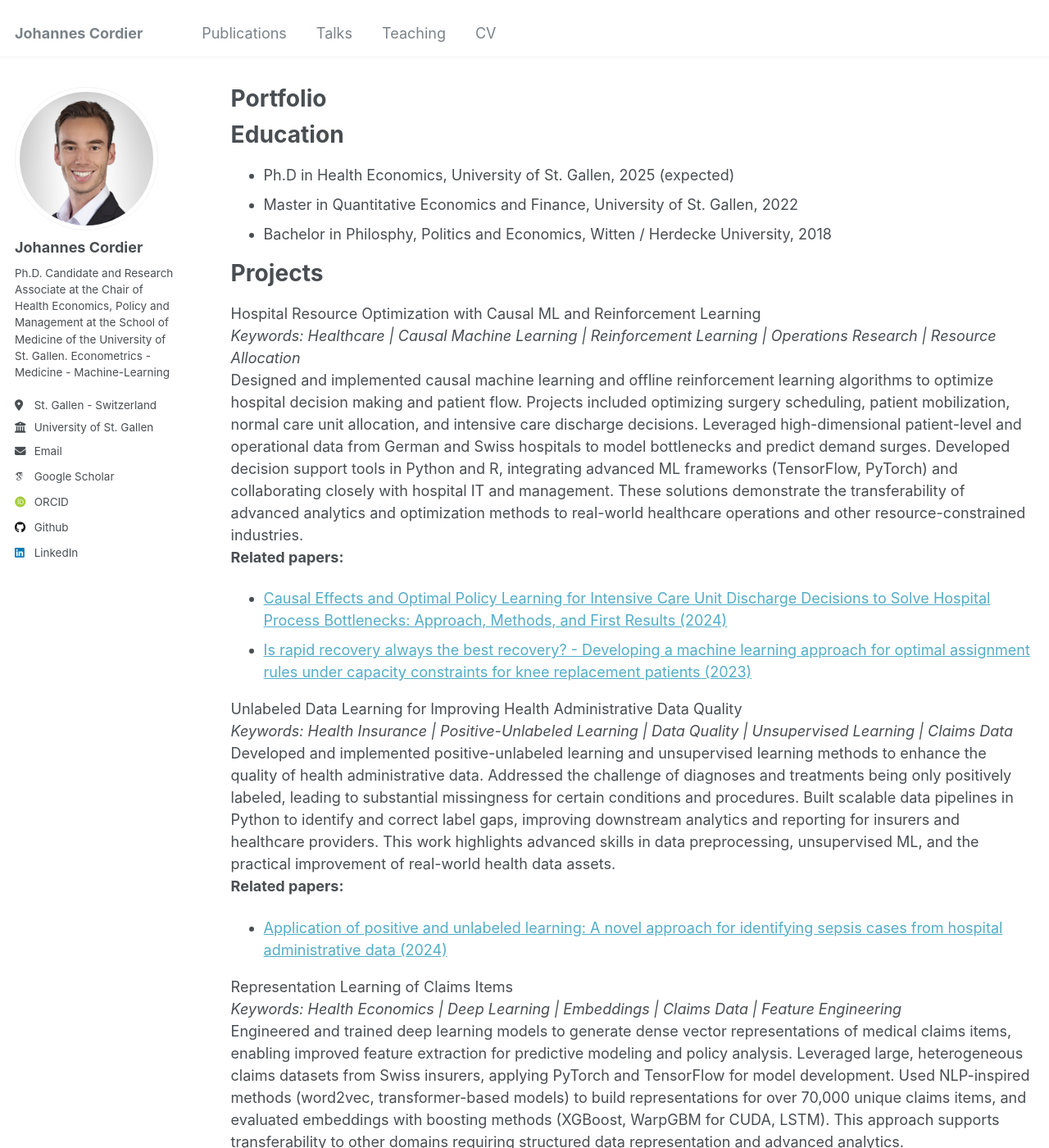
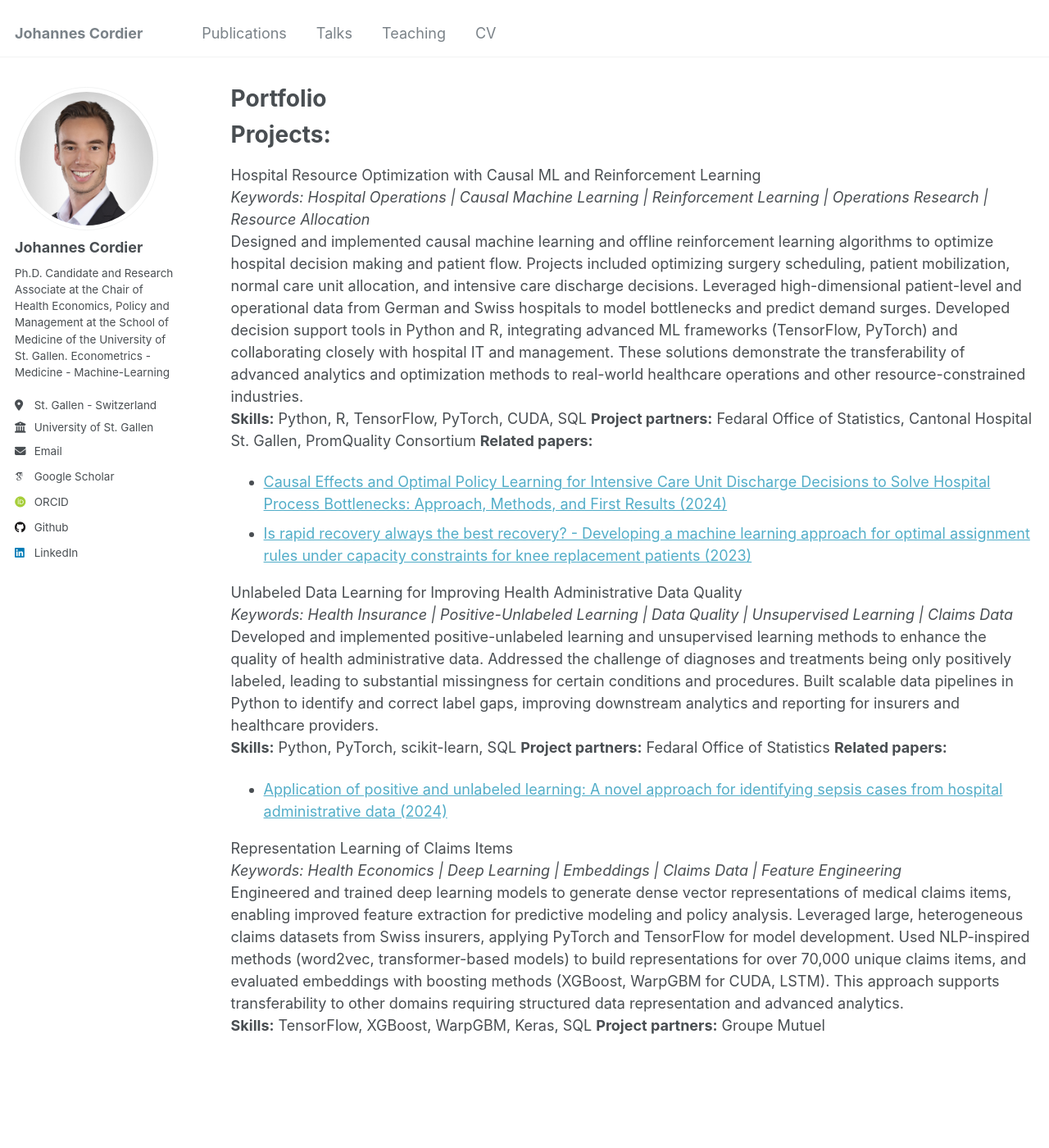
Before and after one commit to johannescordier/johannescordier.github.io, a Jekyll site: the page built from _pages/cv.md, in a window 1280 px wide and 1400 px high. Shown: the whole window at 82% size. Built offline with Jekyll 4.4.1, drawn with Linux system fonts in a browser that asks for light colours; some web fonts are replaced; some of the changed text lies outside the part shown.

Commit message:
Update cv.md

```diff
--- a/_pages/cv.md
+++ b/_pages/cv.md
@@ -9,30 +9,28 @@ redirect_from:
 
 {% include base_path %}
 
-Education
-======
-* Ph.D in Health Economics, University of St. Gallen, 2025 (expected)
-* Master in Quantitative Economics and Finance, University of St. Gallen, 2022
-* Bachelor in Philosphy, Politics and Economics, Witten / Herdecke University, 2018
-
-Projects
+Projects:
 ======
 
 Hospital Resource Optimization with Causal ML and Reinforcement Learning
-*Keywords: Healthcare | Causal Machine Learning | Reinforcement Learning | Operations Research | Resource Allocation*
+*Keywords: Hospital Operations | Causal Machine Learning | Reinforcement Learning | Operations Research | Resource Allocation*
 Designed and implemented causal machine learning and offline reinforcement learning algorithms to optimize hospital decision making and patient flow. Projects included optimizing surgery scheduling, patient mobilization, normal care unit allocation, and intensive care discharge decisions. Leveraged high-dimensional patient-level and operational data from German and Swiss hospitals to model bottlenecks and predict demand surges. Developed decision support tools in Python and R, integrating advanced ML frameworks (TensorFlow, PyTorch) and collaborating closely with hospital IT and management. These solutions demonstrate the transferability of advanced analytics and optimization methods to real-world healthcare operations and other resource-constrained industries.
+**Skills:** Python, R, TensorFlow, PyTorch, CUDA, SQL
+**Project partners:** Fedaral Office of Statistics, Cantonal Hospital St. Gallen, PromQuality Consortium
 **Related papers:**
 - [Causal Effects and Optimal Policy Learning for Intensive Care Unit Discharge Decisions to Solve Hospital Process Bottlenecks: Approach, Methods, and First Results (2024)](https://hdl.handle.net/10419/308439)
 - [Is rapid recovery always the best recovery? - Developing a machine learning approach for optimal assignment rules under capacity constraints for knee replacement patients (2023)](https://www.york.ac.uk/media/economics/documents/hedg/workingpapers/2023/2308.pdf)
 
 Unlabeled Data Learning for Improving Health Administrative Data Quality
 *Keywords: Health Insurance | Positive-Unlabeled Learning | Data Quality | Unsupervised Learning | Claims Data*
-Developed and implemented positive-unlabeled learning and unsupervised learning methods to enhance the quality of health administrative data. Addressed the challenge of diagnoses and treatments being only positively labeled, leading to substantial missingness for certain conditions and procedures. Built scalable data pipelines in Python to identify and correct label gaps, improving downstream analytics and reporting for insurers and healthcare providers. This work highlights advanced skills in data preprocessing, unsupervised ML, and the practical improvement of real-world health data assets.
+Developed and implemented positive-unlabeled learning and unsupervised learning methods to enhance the quality of health administrative data. Addressed the challenge of diagnoses and treatments being only positively labeled, leading to substantial missingness for certain conditions and procedures. Built scalable data pipelines in Python to identify and correct label gaps, improving downstream analytics and reporting for insurers and healthcare providers.
+**Skills:** Python, PyTorch, scikit-learn, SQL
+**Project partners:** Fedaral Office of Statistics
 **Related papers:**
 - [Application of positive and unlabeled learning: A novel approach for identifying sepsis cases from hospital administrative data (2024)](https://www.econstor.eu/bitstream/10419/300110/1/wps-2024-02.pdf)
 
 Representation Learning of Claims Items
 *Keywords: Health Economics | Deep Learning | Embeddings | Claims Data | Feature Engineering*
 Engineered and trained deep learning models to generate dense vector representations of medical claims items, enabling improved feature extraction for predictive modeling and policy analysis. Leveraged large, heterogeneous claims datasets from Swiss insurers, applying PyTorch and TensorFlow for model development. Used NLP-inspired methods (word2vec, transformer-based models) to build representations for over 70,000 unique claims items, and evaluated embeddings with boosting methods (XGBoost, WarpGBM for CUDA, LSTM). This approach supports transferability to other domains requiring structured data representation and advanced analytics.
-**Related papers:**
-- [**Cordier, J.**, Geissler, A., & Vogel, J. (2024). Entity embedding of high-dimensional claims data for hospitalized exacerbation prediction. Health, Econometrics and Data Group (HEDG) Working Papers 24/08, HEDG, c/o Department of Economics, University of York.](https://www.york.ac.uk/media/economics/documents/hedg/workingpapers/2024/2409.pdf)
+**Skills:** TensorFlow, XGBoost, WarpGBM, Keras, SQL
+**Project partners:** Groupe Mutuel
```
